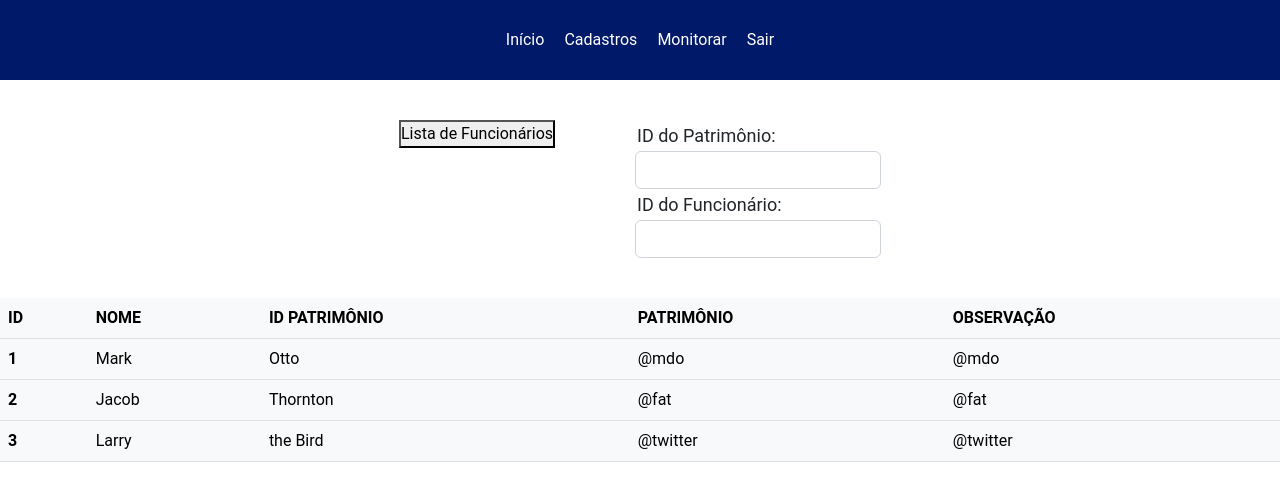
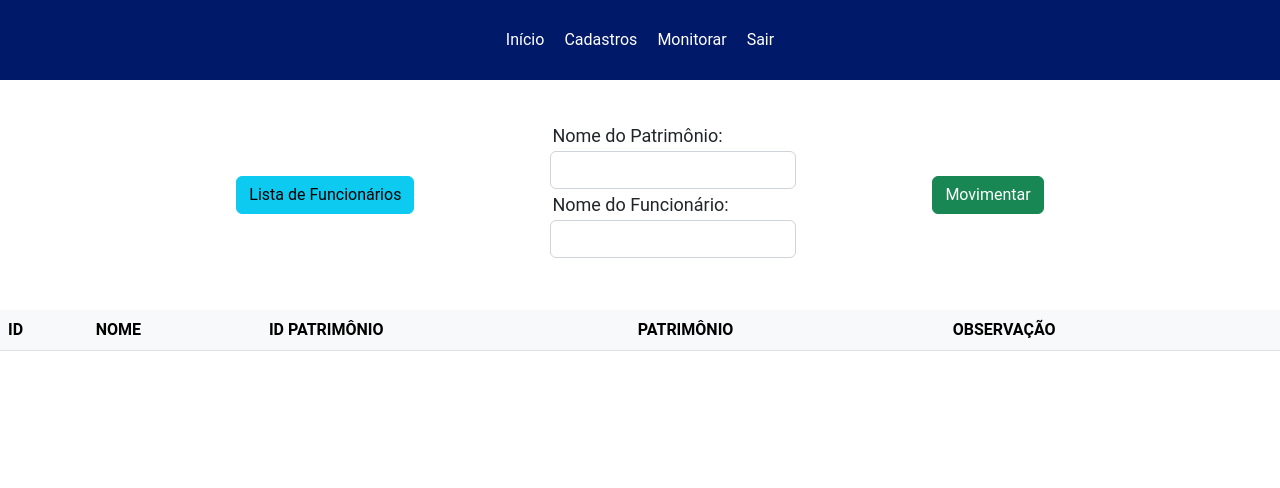
Before and after one commit to WilliamViotto/QuickPat, a React (Create React App) app: page /home/monitorar in a window 1280 px wide. Shown: the top 488 px of the page. Built offline with nearby package versions, Linux system fonts and the light colour scheme.

Commit message:
Atualização da tela monitorar

```diff
--- a/src/App.tsx
+++ b/src/App.tsx
@@ -15,8 +15,8 @@ function App() {
     <div>
       <div>
       <Routes>
-        <Route path='/login' element={<Inicial/>} />
-        <Route path='/' element={<Home/>} />
+        <Route path='/' element={<Inicial/>} />
+        <Route path='/home' element={<Home/>} />
         <Route path='/home/usuario' element={<Usuario/>} />
         <Route path='/home/funcionario' element={<Funcionario/>} />
         <Route path='/home/patrimonio' element={<Patrimonio/>} />
--- a/src/componentes/menu/index.tsx
+++ b/src/componentes/menu/index.tsx
@@ -31,7 +31,7 @@ function Botoes (parametro: Props){
        <Link className="link-unstyled" to="/home/monitorar">{parametro.titmonitorar}</Link>
       </div>
       <div className='cont5'>
-       <Link className="link-unstyled" to="/login">{parametro.titsair}</Link>
+       <Link className="link-unstyled" to="/">{parametro.titsair}</Link>
       </div>
 
     </div>
--- a/src/estilo/estilo.css
+++ b/src/estilo/estilo.css
@@ -128,6 +128,23 @@ p{
 .telamonitorar{
     display: flex;
     flex-direction: row;
+}
+
+
+.divcima{
+    display: flex;
+    flex-direction: row;
+    justify-content: center;
+}
+
+.divcima1{
+    align-items: center;
+    padding: 5vh;
+}
+
+.divcima2{
+    align-items: center;
+    padding: 12vh;
 }
 
   /* CSS CORPO Fim */
@@ -386,18 +403,3 @@ p{
 .space{
     margin-top: 3px;
 }
-
-
-
-
-
-.divcima{
-    display: flex;
-    flex-direction: row;
-    justify-content: center;
-}
-
-.divcima1{
-    align-items: center;
-    padding: 5vh;
-}
--- a/src/paginas/login.tsx
+++ b/src/paginas/login.tsx
@@ -28,7 +28,7 @@ function Inicial() {
                 <br />
 
                 <div className="entrar">
-                    <Link to='/'><Button color="success" size="lg" >Entrar</Button></Link>
+                    <Link to='/home'><Button color="success" size="lg" >Entrar</Button></Link>
                 </div>
             </div>
 
--- a/src/paginas/monitorar.tsx
+++ b/src/paginas/monitorar.tsx
@@ -2,7 +2,7 @@ import '../estilo/estilo.css';
 import Cabecalho from '../componentes/cabecalho';
 import { useState } from 'react';
 import { Usuario } from '../componentes/types/usuario';
-import { Input, Table } from 'reactstrap';
+import { Button, Input, Table } from 'reactstrap';
 
 function Monitorar() {
 
@@ -18,9 +18,12 @@ function Monitorar() {
       let response = await fetch("https://jsonplaceholder.typicode.com/todos/")
       let json = await response.json();
 
+      const dataArray = Array.isArray(json) ? json : [json];
+
 
       setLoading(false);
-      setUsuarios(json);
+      setUsuarios(dataArray);
+
     } catch (e) {
       alert('Falha ao carregar os históricos de movimentação')
       setLoading(false);
@@ -40,17 +43,22 @@ function Monitorar() {
       />
       <div className='divcima'>
 
-        <div className='divcima1'>
-          <button onClick={carregarUsuarios}> Lista de Funcionários </button>
+        <div className='divcima2'>
+          <Button color="info" onClick={carregarUsuarios}> Lista de Funcionários </Button>
           <br />
         </div>
 
         <div className='divcima1'>
-          <label>ID do Patrimônio: </label>
-          <Input type='number'></Input>
-          <label>ID do Funcionário: </label>
-          <Input type='number'></Input>
+          <label>Nome do Patrimônio: </label>
+          <Input type='text'></Input>
+          <label>Nome do Funcionário: </label>
+          <Input type='text'></Input>
         </div>
+
+        <div className='divcima2'>
+          <Button color="success"> Movimentar </Button>
+        </div>
+
         <br />
       </div>
 
@@ -59,8 +67,7 @@ function Monitorar() {
         <Table
           hover
           responsive
-          size=""
-        >
+          size="">
           <thead>
             <tr className="table-light">
               <th>
@@ -80,59 +87,6 @@ function Monitorar() {
               </th>
             </tr>
           </thead>
-          <tbody>
-            <tr className="table-light">
-              <th scope="row">
-                1
-              </th>
-              <td>
-                Mark
-              </td>
-              <td>
-                Otto
-              </td>
-              <td>
-                @mdo
-              </td>
-              <td>
-                @mdo
-              </td>
-            </tr>
-            <tr className="table-light">
-              <th scope="row">
-                2
-              </th>
-              <td>
-                Jacob
-              </td>
-              <td>
-                Thornton
-              </td>
-              <td>
-                @fat
-              </td>
-              <td>
-                @fat
-              </td>
-            </tr>
-            <tr className="table-light">
-              <th scope="row">
-                3
-              </th>
-              <td>
-                Larry
-              </td>
-              <td>
-                the Bird
-              </td>
-              <td>
-                @twitter
-              </td>
-              <td>
-                @twitter
-              </td>
-            </tr>
-          </tbody>
         </Table>
       </div>
 
@@ -146,19 +100,30 @@ function Monitorar() {
         <div>
           {usuarios.map((item, index) =>
             <div key={index}>
+              <Table
+                hover
+                responsive
+                size="">
                 <tbody>
                   <tr className="table-light">
                     <th scope="row">
-                    {item.id} -
+                      {item.id}
                     </th>
                     <td>
-                    {item.userId} -
+                      {item.title}
                     </td>
                     <td>
-                    {item.title} -
+                      {item.id}
+                    </td>
+                    <td>
+                      {item.title}
+                    </td>
+                    <td>
+                      {item.title}
                     </td>
                   </tr>
                 </tbody>
+              </Table>
             </div>
           )}
         </div>
```
Lines whose indentation alone changed are shown as unchanged.
